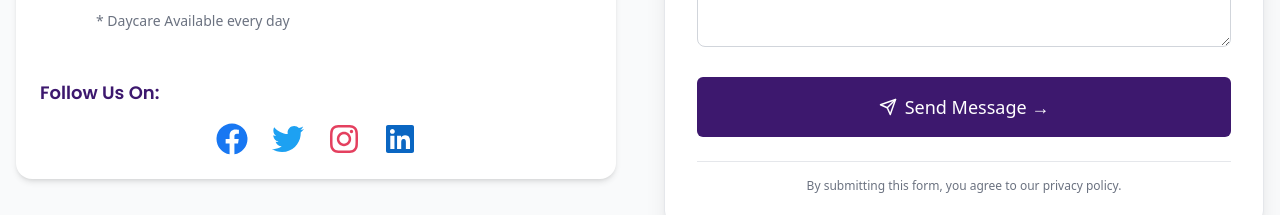
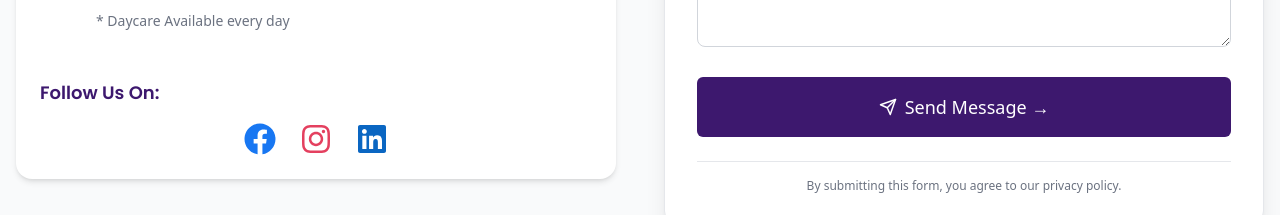
Before and after one commit to csandrew/kindergarten, a Next.js app: page /contact in a window 1280 px wide. Shown: the part 880-1095 px from the top of the page. Built offline with nearby package versions, Linux system fonts and the light colour scheme; no server answers.

Commit message:
fix: add CSS module type declarations for TypeScript

```diff
--- a/app/contact/page.tsx
+++ b/app/contact/page.tsx
@@ -39,7 +39,7 @@ const CONTACT_INFO = {
 
 const SOCIAL_LINKS = [
   { icon: FaFacebook, href: 'https://facebook.com/dukesyatani', label: 'Facebook', color: 'text-[#1877f2]' },
-  { icon: FaTwitter, href: 'https://twitter.com/dukesyatani', label: 'Twitter', color: 'text-[#1da1f2]' },
+
   { icon: FaInstagram, href: 'https://instagram.com/dukesyatani', label: 'Instagram', color: 'text-[#e4405f]' },
   { icon: FaLinkedin, href: 'https://linkedin.com/company/dukesyatani', label: 'LinkedIn', color: 'text-[#0a66c2]' }
 ]
```
